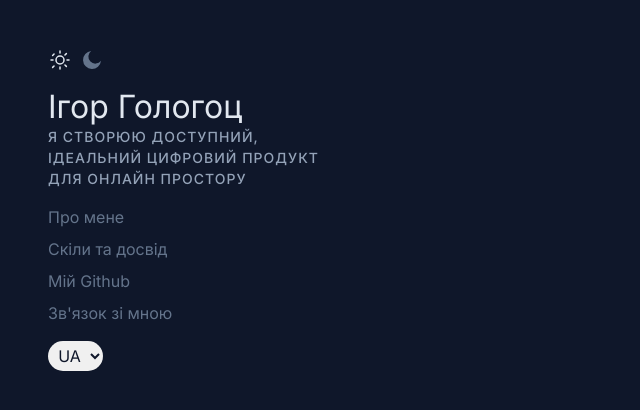
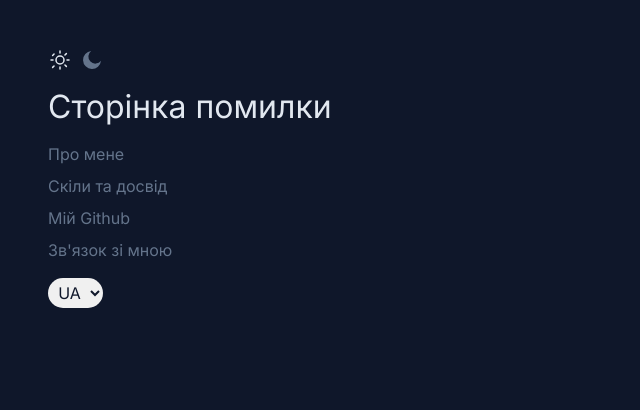
Before and after one commit to HolohotsIhor/portfolio, a React (Vite) app: page / in a window 1280 px wide. Shown: the top 410 px of the page, without its empty margins (0-640 px from the left). Built offline with nearby package versions, Linux system fonts and the light colour scheme.

Commit message:
Update links

```diff
--- a/src/App.tsx
+++ b/src/App.tsx
@@ -29,7 +29,7 @@
             <Container>
                 <Header />
                 <Routes>
-                    <Route path="/" element={<AboutMe />} />
+                    <Route path="/portfolio" element={<AboutMe />} />
                     <Route path="/portfolio/skills-experience" element={<SkillsExperience />} />
                     <Route path="/portfolio/github" element={<Github />} />
                     <Route path="/portfolio/contacts" element={<Contacts />} />
```
Also changed, not shown: 2 other files (tests, documents, lock files or other folders).
